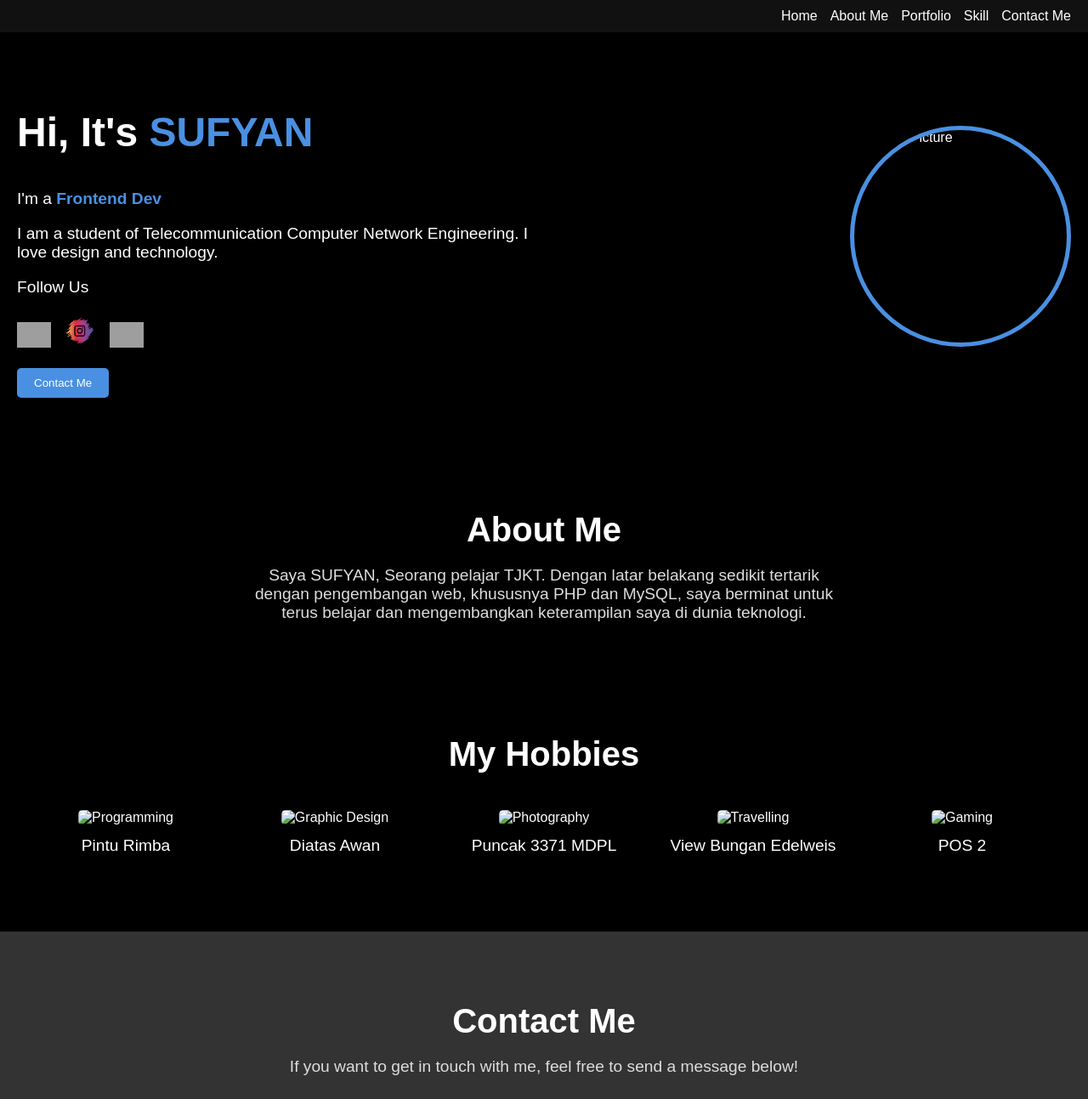
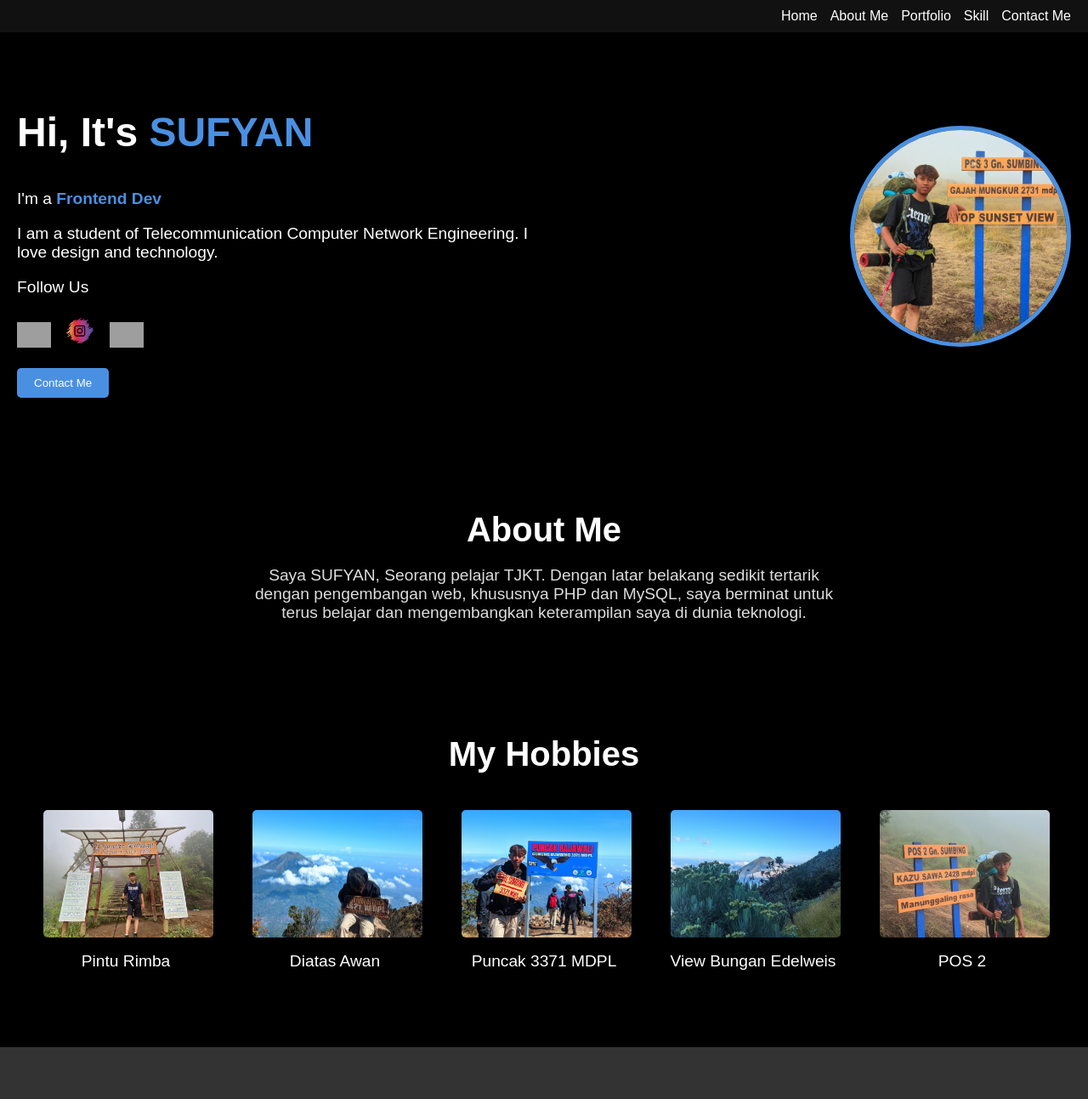
Before and after one commit to suffsembret/autoinstall, a website: page src/views/index.html in a window 1280 px wide. Shown: the top 1293 px of the page at 85% size. Drawn offline with Linux system fonts and the light colour scheme; grey boxes are pictures that could not be loaded; files whose address does not match are found by name.

Commit message:
Update index.html

```diff
--- a/src/views/index.html
+++ b/src/views/index.html
@@ -34,7 +34,7 @@
             <button class="contact-button">Contact Me</button>
         </div>
         <div class="profile-picture fade-in">
-            <img src="profil.jpeg" alt="Profile Picture">
+            <img src="/img/profil.jpeg" alt="Profile Picture">
         </div>
     </section>
 
@@ -49,23 +49,23 @@
         <h2>My Hobbies</h2>
         <div class="hobby-container">
             <div class="hobby-item" data-hobby="Programming">
-                <img src="sb.jpeg" alt="Programming">
+                <img src="/img/sb.jpeg" alt="Programming">
                 <p>Pintu Rimba</p>
             </div>
             <div class="hobby-item" data-hobby="Graphic Design">
-                <img src="sb2.jpeg" alt="Graphic Design">
+                <img src="/img/sb2.jpeg" alt="Graphic Design">
                 <p>Diatas Awan</p>
             </div>
             <div class="hobby-item" data-hobby="Photography">
-                <img src="sb3.jpeg" alt="Photography">
+                <img src="/img/sb3.jpeg" alt="Photography">
                 <p>Puncak 3371 MDPL</p>
             </div>
             <div class="hobby-item" data-hobby="Travelling">
-                <img src="sb4.jpeg" alt="Travelling">
+                <img src="/img/sb4.jpeg" alt="Travelling">
                 <p>View Bungan Edelweis</p>
             </div>
             <div class="hobby-item" data-hobby="Gaming">
-                <img src="sb5.jpeg" alt="Gaming">
+                <img src="/img/sb5.jpeg" alt="Gaming">
                 <p>POS 2</p>
             </div>
         </div>
```
